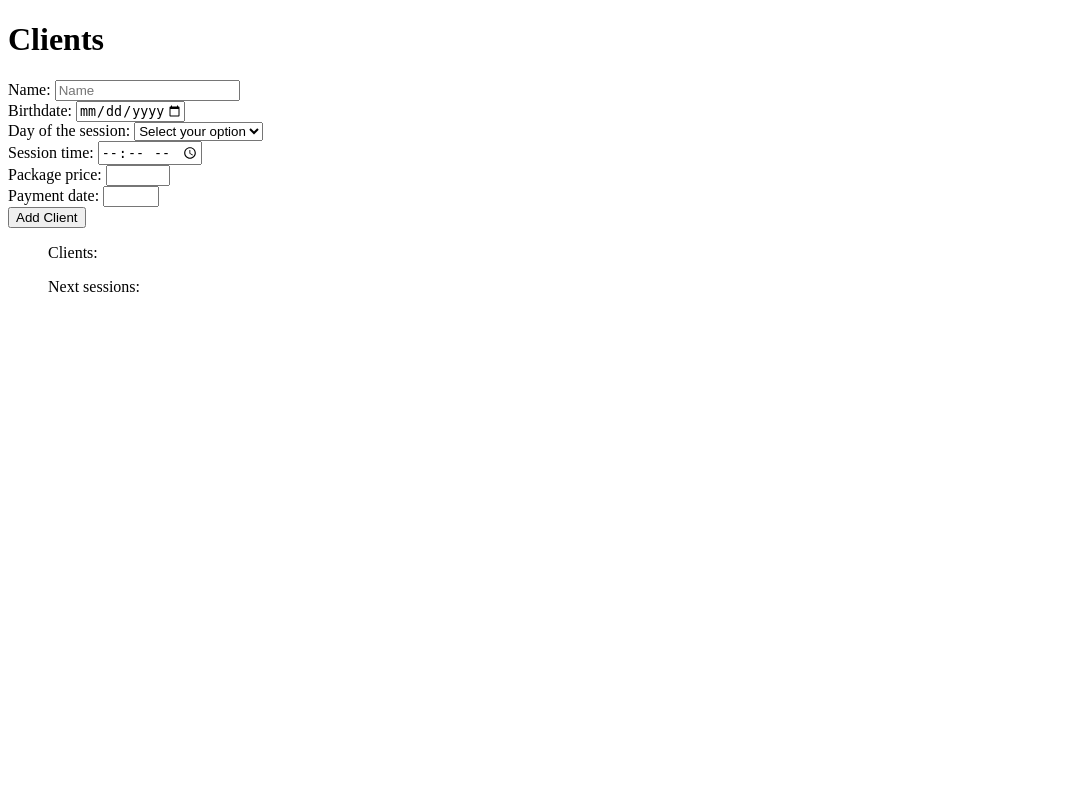
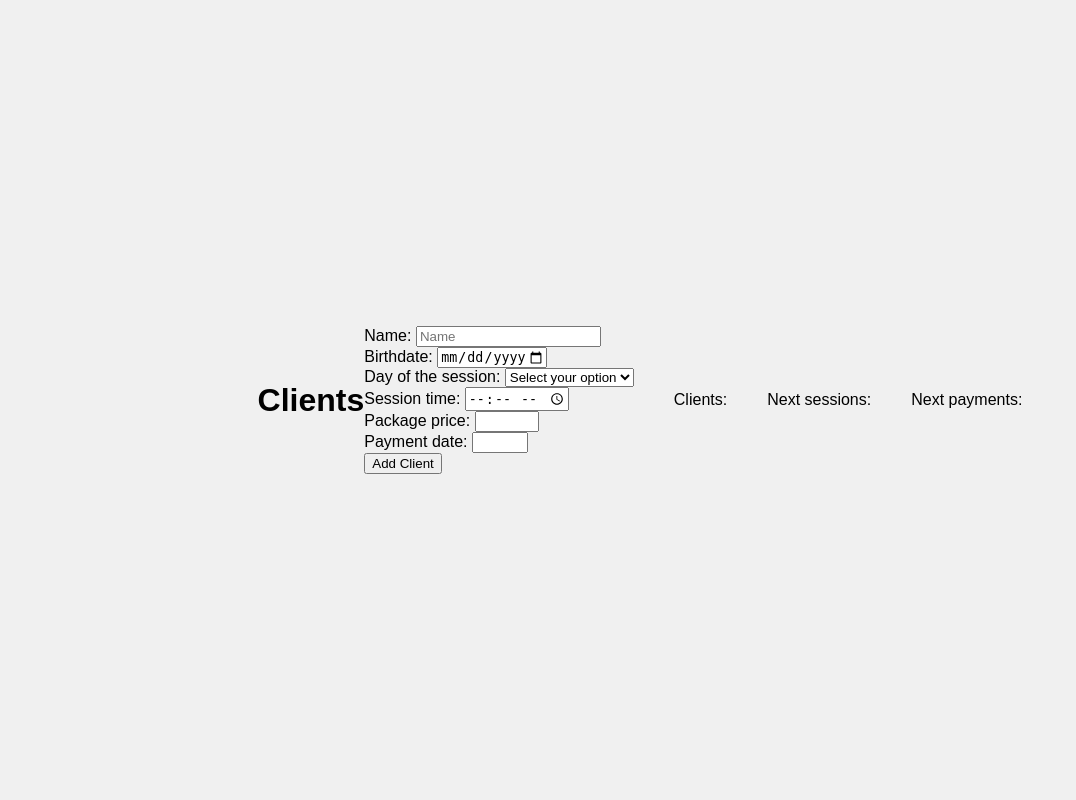
Before and after one commit to fabriciobarretti/crm-autonomos, a Flask app: template templates/index.html in a window 1280 px wide. Shown: the whole page, without its empty margins (0-1076 px from the left). Run offline with Flask 3, Linux system fonts and the light colour scheme; the template is opened without the code that fills it, so the values that code supplies are empty; some libraries are stand-ins or nearby versions.

Commit message:
Shows next sessions and payments on index

```diff
--- a/app.py
+++ b/app.py
@@ -25,7 +25,7 @@ def get_next_sessions(clients):
         if client['dayofthesession'] in daysOfTheWeek:
             #Transforma o nome do dia em número da semana
             dayOfTheSession = daysOfTheWeek.index(client['dayofthesession'])
-            adjustedDay = (dayOfTheSession - currentDateIndex) % 7 #
+            adjustedDay = (dayOfTheSession - currentDateIndex) % 7
 
             nextSessions.append({'id': client['id'], 'name': client['name'], 'adjustedDay': adjustedDay, 'dayofthesession': dayOfTheSession, 'sessiontime': client['sessiontime']})
         else:
@@ -34,9 +34,22 @@ def get_next_sessions(clients):
     # Ordena primeiramente por dia da sessão e, depois, por horário da sessão
     nextSessions.sort(key=lambda x: (x['adjustedDay'], x['sessiontime']))
 
-    # print(nextSessions)
-    # print(daysOfTheWeek[currentDate.weekday()])
     return nextSessions if nextSessions else None
+
+def get_next_payments(clients):
+    currentDate = date.today()
+    currentDayOfTheMonth = currentDate.day
+    nextPayments = []
+
+    for i, client in enumerate(clients):
+        adjustedPayday = (client['payday'] - currentDayOfTheMonth) % 31
+
+        nextPayments.append({'id': client['id'], 'name': client['name'], 'adjustedPayday': adjustedPayday, 'payday': client['payday'], 'packagePrice': client['packageprice']})
+
+    nextPayments.sort(key=lambda x: (x['adjustedPayday'], x['packagePrice'], x['name']))
+
+    return nextPayments if nextPayments else None
+
 
 @app.route('/')
 def index():
@@ -44,9 +57,9 @@ def index():
     cursor.execute('SELECT * FROM clients')
     clients = cursor.fetchall()
     nextSessions = get_next_sessions(clients)
-    print(type(nextSessions))
-    print(type(clients))
-    return render_template('index.html', clients=clients, nextSessions=nextSessions, daysOfTheWeek=daysOfTheWeek)
+    nextPayments = get_next_payments(clients)
+
+    return render_template('index.html', clients=clients, nextSessions=nextSessions, nextPayments = nextPayments, daysOfTheWeek=daysOfTheWeek)
 
 @app.route('/add', methods=['POST'])
 def add_client():
--- /dev/null
+++ b/templates/index.css
@@ -0,0 +1,37 @@
+body {
+    display: flex;
+    justify-content: center;
+    align-items: center;
+    height: 100vh;
+    margin: 0;
+    font-family: Arial, sans-serif;
+    background-color: #f0f0f0;
+}
+.container {
+    display: flex;
+    flex-wrap: wrap;
+    justify-content: center;
+    gap: 20px;
+}
+.card {
+    background-color: white;
+    border-radius: 10px;
+    box-shadow: 0 4px 8px rgba(0, 0, 0, 0.1);
+    padding: 20px;
+    width: 200px;
+    text-align: center;
+    transition: transform 0.3s;
+}
+.card:hover {
+    transform: scale(1.05);
+}
+.card h2 {
+    margin: 0;
+    font-size: 24px;
+    color: #333;
+}
+.card p {
+    margin: 10px 0 0;
+    font-size: 18px;
+    color: #777;
+}
--- a/templates/index.html
+++ b/templates/index.html
@@ -2,6 +2,7 @@
 <html>
 <head>
     <title>Client Management</title>
+    <link href="index.css" rel="stylesheet">
 </head>
 <body>
     <h1>Clients</h1>
@@ -54,6 +55,15 @@
         </li>
         {% endfor %}
     </ul>
+    <ul>
+        <p>Next payments: </p>
+        {%for client in nextPayments%}
+
+        <li>
+            {{ client.payday }} {{ client.name }} R$ {{ client.packagePrice }}
+        </li>
+        {% endfor %}
+    </ul>
 
 </body>
 </html>
```
